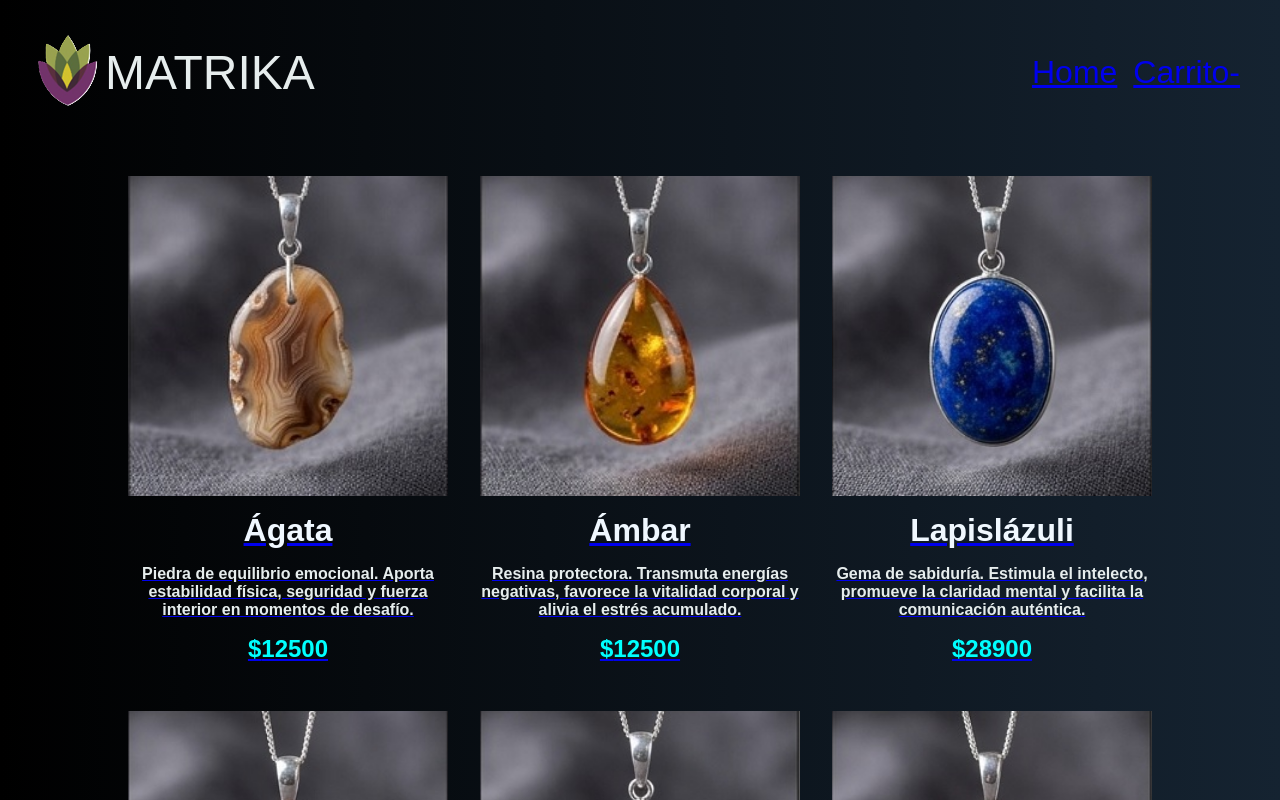
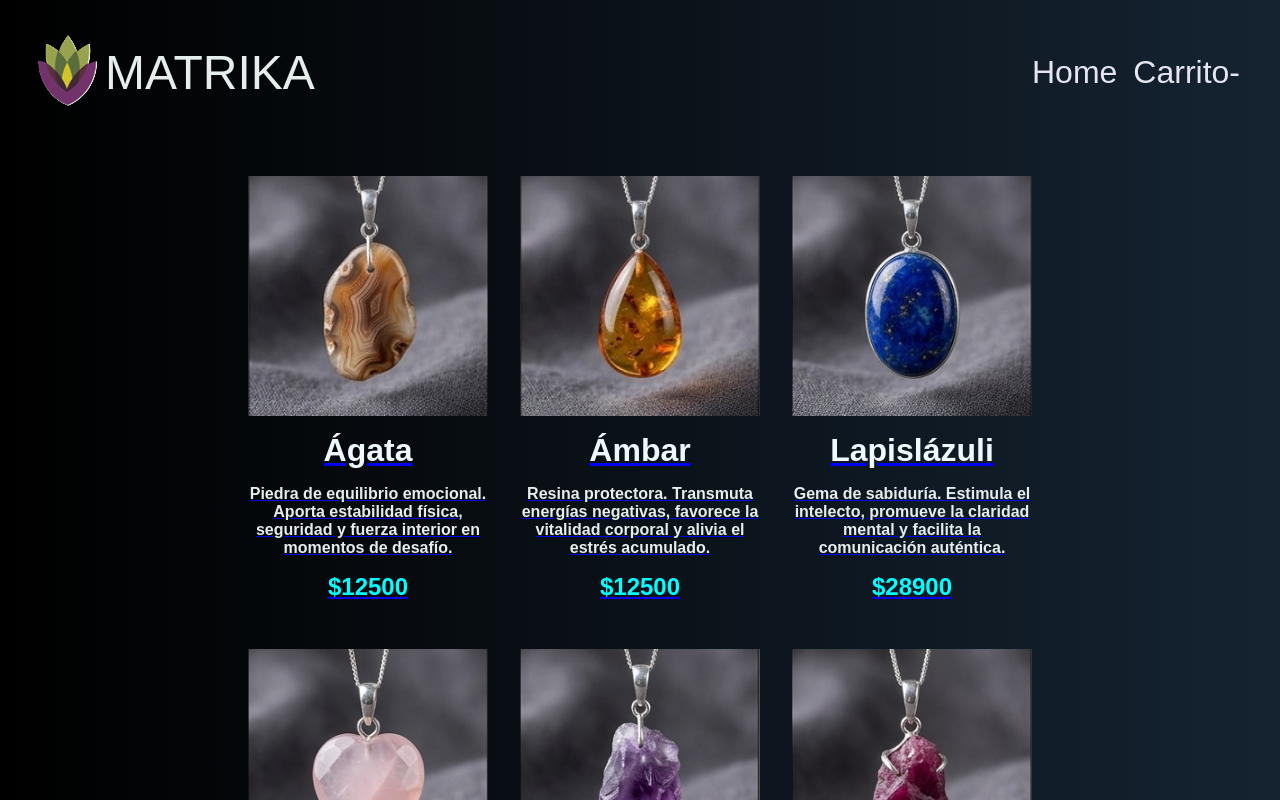
Before and after one commit to etomaselli87/React-ProyectoTT, a React (Vite) app: page / in a window 1280 px wide. Shown: the top 800 px of the page. Built offline with nearby package versions, Linux system fonts and the light colour scheme; a web font is replaced by a local one.

Commit message:
Cambios de estilo css

```diff
--- a/src/components/Item/Item.css
+++ b/src/components/Item/Item.css
@@ -1,6 +1,6 @@
 .card {
   text-decoration: none;
-  width: 20rem;
+  width: 15rem;
   display: flex;
   flex-direction: column;
 
@@ -10,7 +10,7 @@
 
 .card img {
   width: 100%;
-  height: 20rem;
+  height: 15rem;
   object-fit: cover;
 }
 
--- a/src/components/Nav/Nav.css
+++ b/src/components/Nav/Nav.css
@@ -14,3 +14,23 @@
   font-size: 2rem;
   margin: 0.5rem;
 }
+.nav-list-nav a {
+  text-decoration: none;
+  color: inherit
+}
+
+.incart {
+  background-color: red;
+  font-size: 1rem;
+  border-radius: 50%;
+
+  width: 20px;
+  height: 20px;
+
+  display: inline-flex;
+  align-items: center;
+  justify-content: center;
+  vertical-align: top;
+  font-size: 12px;
+  font-weight: bold;
+}
```
